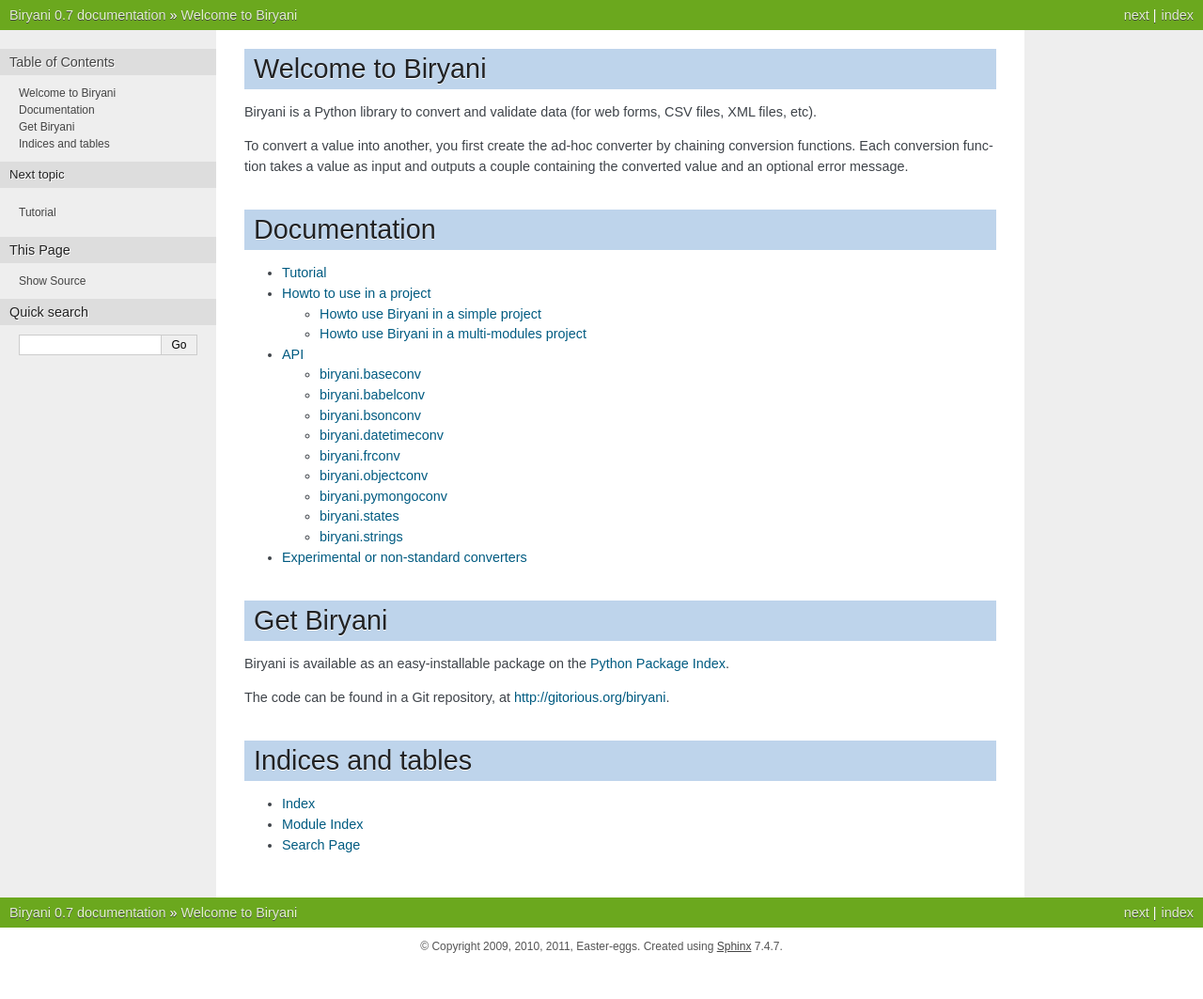
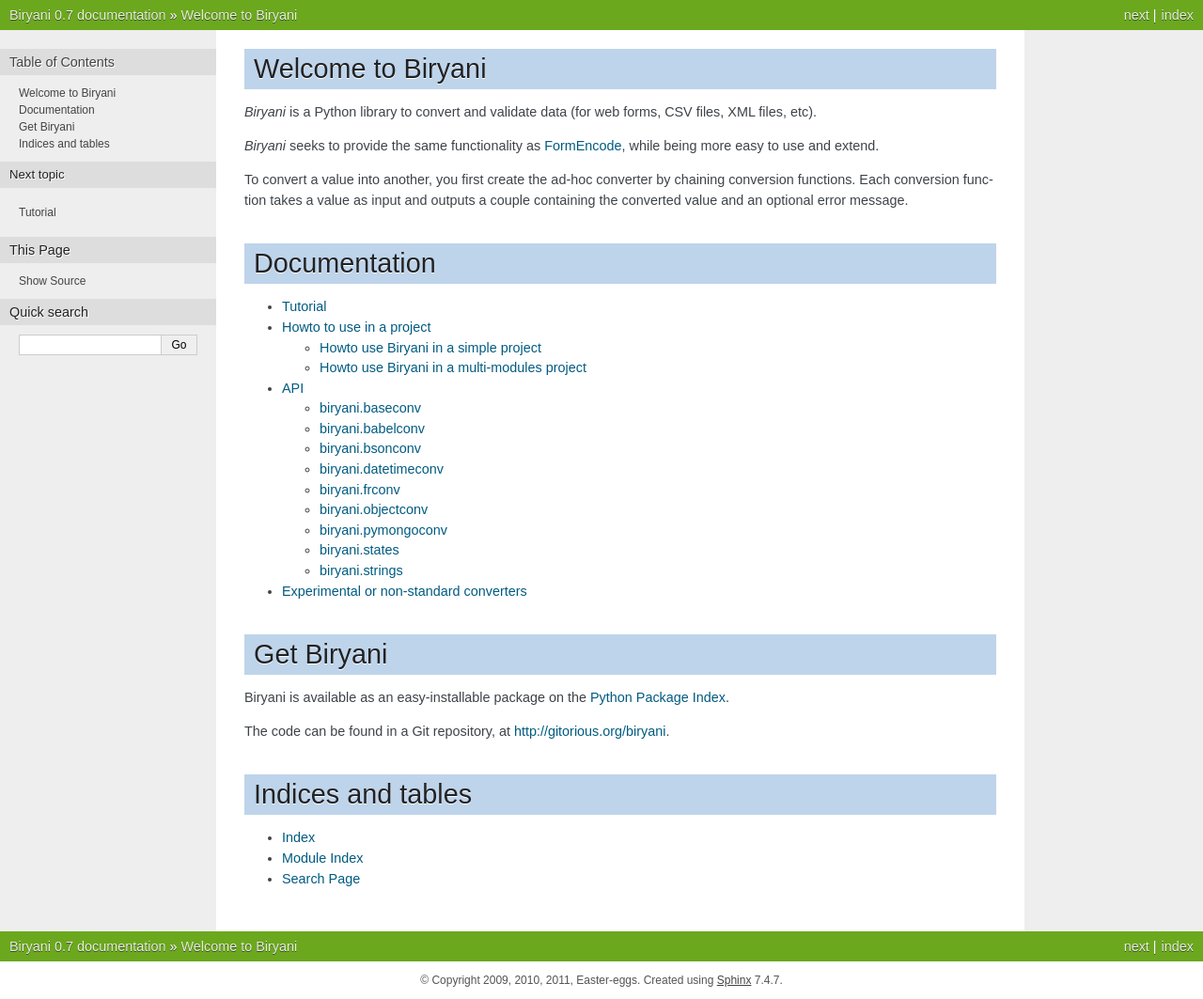
Before and after one commit to openfisca/biryani, a Sphinx documentation site: the page built from docs/source/index.rst, in a window 1280 px wide. Shown: the whole page at 94% size. Built offline with Sphinx 7.4.7, drawn with Linux system fonts in a browser that asks for light colours; before the commit the page ends 1027 px from its top, so only the background shows below that.

Commit message:
Improve doc.

```diff
--- a/docs/source/index.rst
+++ b/docs/source/index.rst
@@ -9,7 +9,9 @@
 Welcome to Biryani
 ==================
 
-Biryani is a Python library to convert and validate data (for web forms, CSV files, XML files, etc).
+*Biryani* is a Python library to convert and validate data (for web forms, CSV files, XML files, etc).
+
+*Biryani* seeks to provide the same functionality as `FormEncode <http://formencode.org/>`_, while being more easy to use and extend.
 
 To convert a value into another, you first create the ad-hoc converter by chaining conversion functions. Each conversion function takes a value as input and outputs a couple containing the converted value and an optional error message.
 
```
Also changed, not shown: 1 other file.
